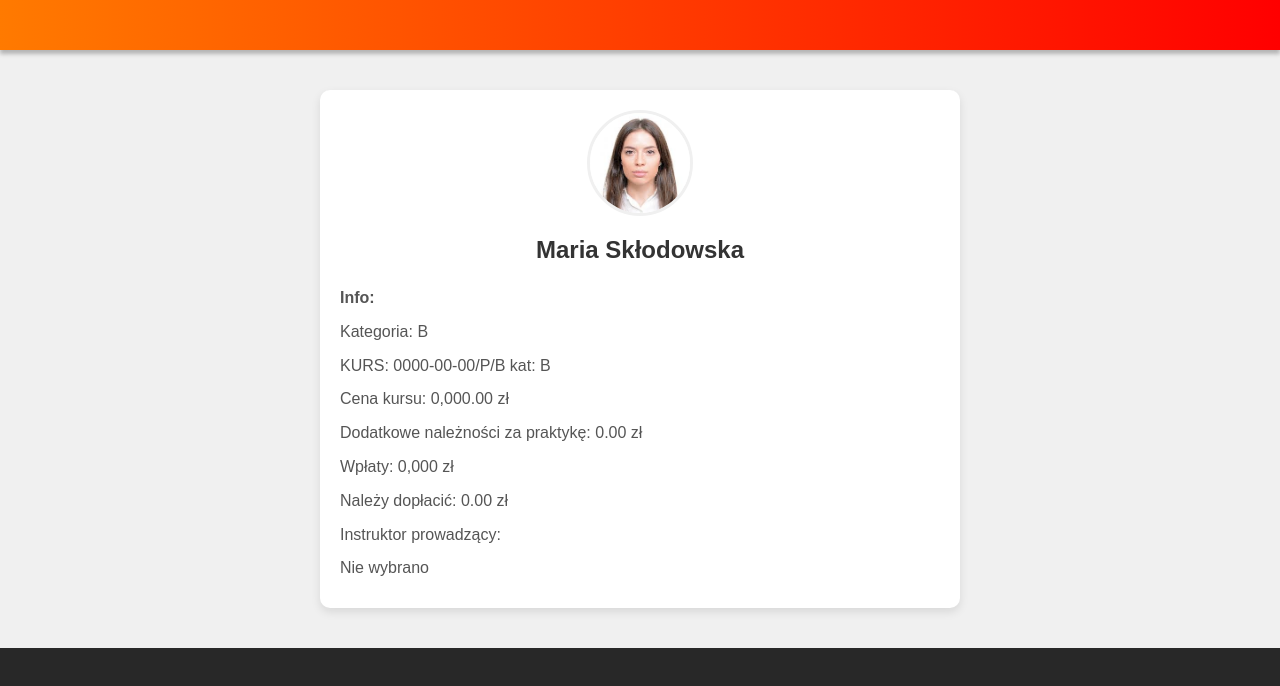
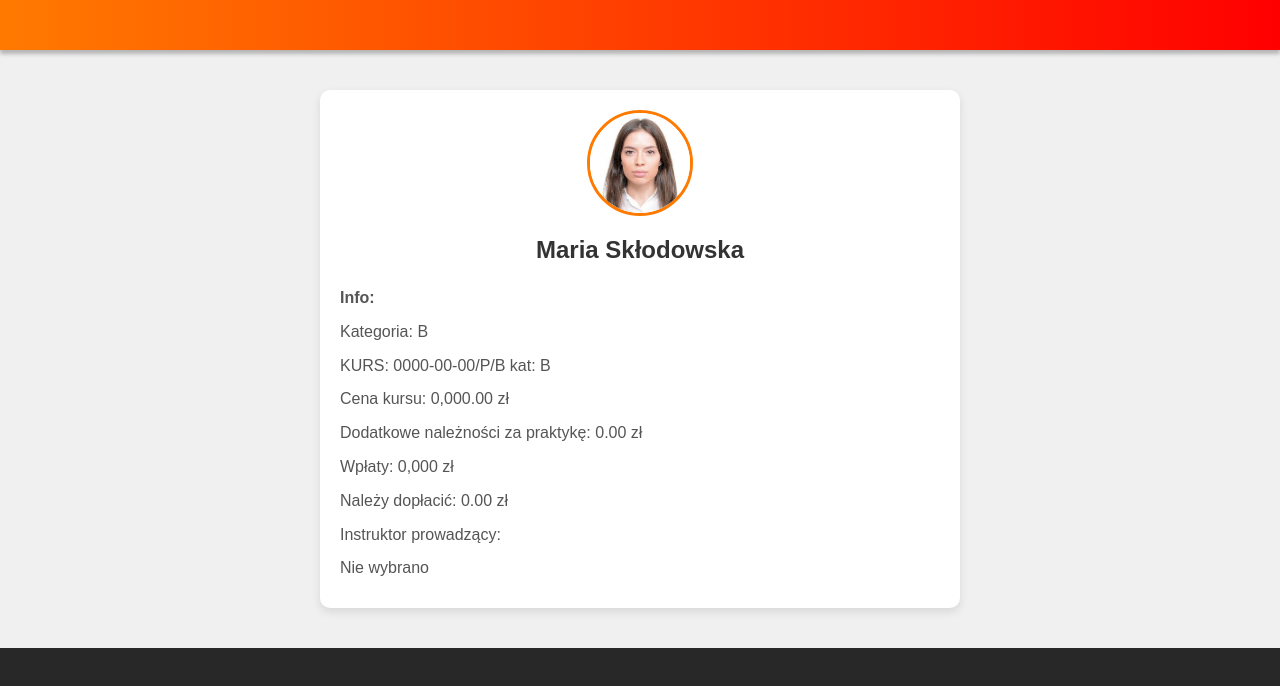
Before and after one commit to daboysasss/IPZ, a plain HTML site: page front/public/konto/konto.html in a window 1280 px wide. Shown: the part 70-756 px from the top of the page. Drawn offline with Linux system fonts and the light colour scheme.

Commit message:
Цвет рамки вокруг картинки

```diff
--- a/front/public/konto/konto.css
+++ b/front/public/konto/konto.css
@@ -68,7 +68,7 @@ main {
     height: 100px;
     width: 100px;
     border-radius: 50%;
-    border: 3px solid #f0f0f0;
+    border: 3px solid #FF7A00;
     margin: 0 auto 20px;
     display: block;
 }
```
